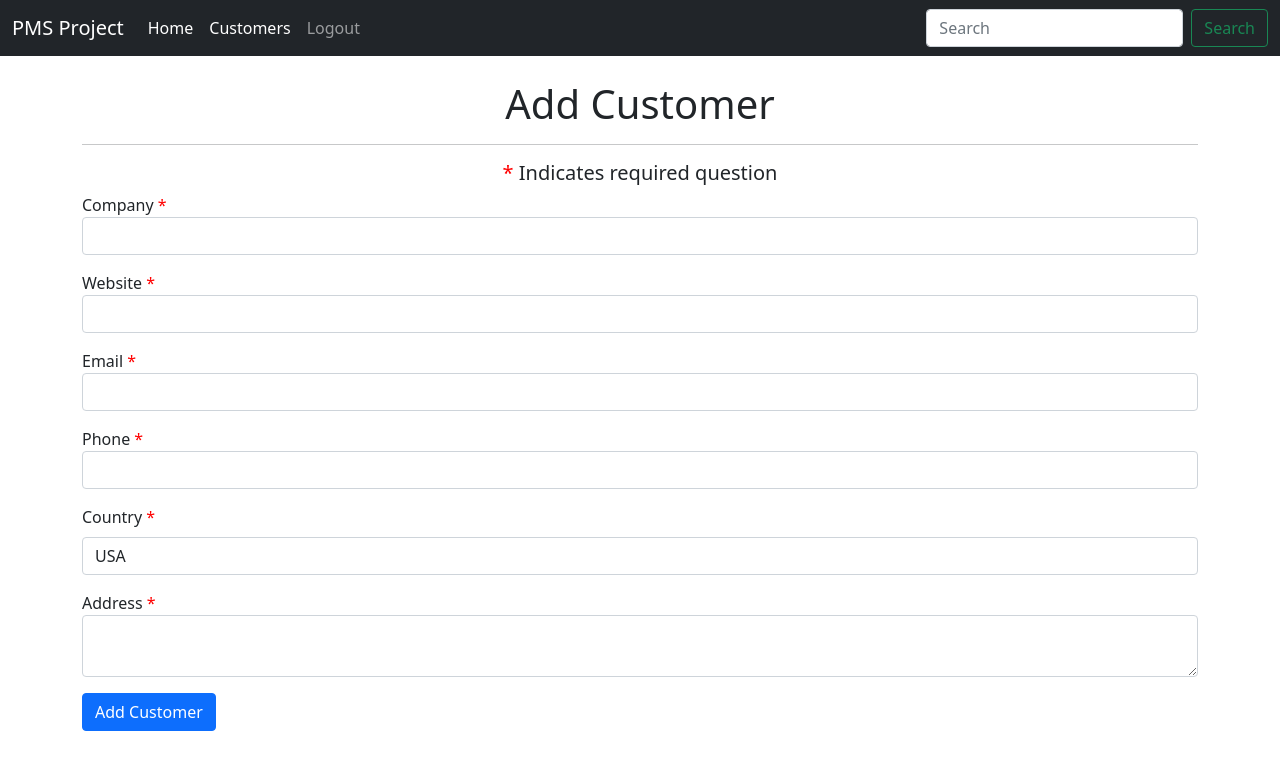
After one commit to MinaxiSokhad/Pms-Project, a PHP site: page /createcustomer.php in a window 1280 px wide. The commit adds this page. Shown: the top 770 px of the page. Run offline with PHP 8.4, Linux system fonts and the light colour scheme.

Commit message:
create customers

```diff
--- /dev/null
+++ b/createcustomer.php
@@ -0,0 +1,124 @@
+<?php include "includes/_header.php"; ?>
+<title>Customers</title>
+<?php
+
+if (isset($_POST['submit'])) {
+    $errors = "";
+    $company = $_POST['company'];
+    $website = $_POST['website'];
+    $email = $_POST['email'];
+    $phone = $_POST['phone'];
+    $country = $_POST['country'];
+    $address = $_POST['address'];
+
+    $fields = [
+        'company' => $company,
+        'website' => $website,
+        'email' => $email,
+        'phone' => $phone,
+        'country' => $country,
+        'address' => $address
+    ];
+    $selectData = mysqli_query($conn, "SELECT * FROM `customers` WHERE `company` = '$company' AND `email` = '$email'") or die("Failed");
+    if (mysqli_num_rows($selectData) > 0) {
+        $errors = "Customer already exists";
+    } else if ($missingField = isEmptyFields($fields)) {
+        $errors = "Please fill the required field: $missingField";
+
+    } else if (!validateName($company)) {
+        $errors = "Company name must contain only letters and spaces!";
+
+    } else if (!validateURL($website)) {
+        $errors = "Invalid URL";
+
+    } else if (!validateEmail($email)) {
+        $errors = "Invalid email format";
+
+    } else if (!validateMobile($phone)) {
+        $errors = "Your Mobile Number Must Contain Exactly 10 Digits!";
+
+    } else if (!validateSelection($country, ['USA', 'Canada', 'Mexico', 'India', 'Russia'])) {
+        $errors = " Invalid Selection!";
+
+    } else if (isExists('customers', 'company', $_POST['company'])) {
+        $errors = "Email already exists";
+
+    } else if (isExists('customers', 'email', $_POST['email'])) {
+        $errors = 'Email already exists';
+
+    } else if (isExists('customers', 'website', $_POST['website'])) {
+        $errors = 'Website already exists';
+
+    } else if (isExists('customers', 'phone', $_POST['phone'])) {
+        $errors = 'Mobile number already exists';
+
+    } else {
+        $sql = "INSERT INTO `customers` ( `company`, `website`, `email`, `phone`, `country`, `address`, `created_at`, `updated_at`) VALUES ('$company', '$website', '$email', '$phone', '$country', '$address', current_timestamp(), current_timestamp())";
+        $result = mysqli_query($conn, $sql);
+        if ($result) {
+            redirectTo("customers.php");
+        } else {
+            $errors = "Incorrect!";
+        }
+    }
+}
+?>
+<?php if (isset($errors) && $errors != ""): ?>
+    <div class="alert alert-danger alert-dismissible fade show" role="alert">
+        <strong>Error! </strong> <?php echo $errors; ?>
+        <button type="button" class="btn-close" data-bs-dismiss="alert" aria-label="Close"></button>
+    </div>
+<?php endif; ?>
+<div class="container my-4">
+    <h1 class="text-center">Add Customer</h1>
+    <hr>
+    <h5 class="text-center"><span style="color: red;"> * </span> Indicates required question</h5>
+    <form action="customers.php" method="POST">
+        <div class="mb-3">
+            <label for="company">Company<span style="color: red;"> * </span></label>
+            <input class="form-control" type="text" id="company" name="company"
+                value="<?php echo e($oldFormData['company'] ?? ''); ?>">
+        </div>
+        <div class="mb-3">
+            <label for="website">Website<span style="color: red;"> * </span></label>
+            <input class="form-control" type="url" id="website" name="website"
+                value="<?php echo e($oldFormData['website'] ?? ''); ?>">
+        </div>
+        <div class="mb-3">
+            <label for="email">Email<span style="color: red;"> * </span></label>
+            <input class="form-control" type="email" id="email" name="email"
+                value="<?php echo e($oldFormData['email'] ?? ''); ?>">
+        </div>
+        <div class="mb-3">
+            <label for="phone">Phone<span style="color: red;"> * </span></label>
+            <input class="form-control" type="tel" id="phone" name="phone"
+                value="<?php echo e($oldFormData['phone'] ?? ''); ?>">
+        </div>
+        <div class="mb-3">
+            <label for="country" class="form-label">Country <span style="color: red;"> * </span></label>
+            <select id="country" name="country" class="form-control"
+                class="block w-full mt-1 rounded-md border-gray-300 shadow-sm focus:border-indigo-300 focus:ring focus:ring-indigo-200 focus:ring-opacity-50">
+                <option value="USA">USA</option>
+                <option value="Canada" <?php echo ($oldFormData['country'] ?? '') === 'Canada' ? 'selected' : ''; ?>>
+                    Canada</option>
+                <option value="India" <?php echo ($oldFormData['country'] ?? '') === 'India' ? 'selected' : ''; ?>>
+                    India</option>
+                <option value="Russia" <?php echo ($oldFormData['country'] ?? '') === 'Russia' ? 'selected' : ''; ?>>
+                    Russia</option>
+                <option value="Mexico" <?php echo ($oldFormData['country'] ?? '') === 'Mexico' ? 'selected' : ''; ?>>
+                    Mexico</option>
+                <option value="Invalid">Invalid Country</option>
+            </select>
+        </div>
+        <div class="mb-3">
+            <label for="address">Address <span style="color: red;"> * </span></label>
+            <textarea class="form-control" id="address"
+                name="address"><?php echo e($oldFormData['address'] ?? ''); ?></textarea>
+        </div>
+
+        <button type="submit" name="submit" class="btn btn-primary">Add Customer</button>
+
+    </form>
+</div>
+
+<?php include "includes/_footer.php"; ?>
--- a/register.php
+++ b/register.php
@@ -45,7 +45,7 @@ if (isset($_POST['submit'])) {
     } else if (!validateName($name)) {
         $errors = "Name must contain only letters and spaces!";
 
-    } else if (!validateSelection($country, ['USA,Canada,Mexico,India,Russia'])) {
+    } else if (!validateSelection($country, ['USA', 'Canada', 'Mexico', 'India', 'Russia'])) {
         $errors = " Invalid Selection!";
 
     } else if (!validateName($state)) {
```
Also changed, not shown: customers.php (deleted, +0 -97 lines).
